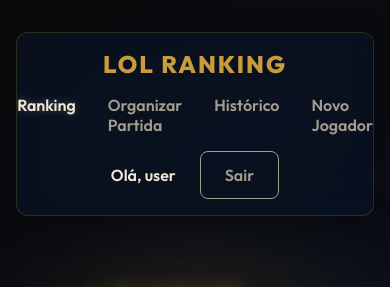
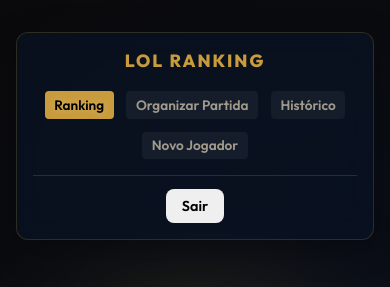
Before and after one commit to Laseury/ranking-baiuca, a React (Vite) app: page / in a window 390 px wide. Shown: the top 287 px of the page. Built offline with nearby package versions, Linux system fonts and the light colour scheme; no server answers; the database is empty; sample sign-in values are in the browser's storage.

Commit message:
feat: implement Navbar component and define global styles for application layout

```diff
--- a/src/components/Navbar.jsx
+++ b/src/components/Navbar.jsx
@@ -26,8 +26,8 @@
                 <Link to="/new-player" className={location.pathname === '/new-player' ? 'active' : ''}>Novo Jogador</Link>
             </div>
             <div className="nav-user">
-                <span>Olá, {user.email?.split('@')[0] || 'Usuário'}</span>
-                <button onClick={handleLogout} className="btn cancel-btn">Sair</button>
+                <span className="user-greeting">Olá, {user.email?.split('@')[0] || 'Usuário'}</span>
+                <button onClick={handleLogout} className="btn logout-btn">Sair</button>
             </div>
         </nav>
     );
--- a/src/index.css
+++ b/src/index.css
@@ -202,6 +202,17 @@
 .player-col {
   font-weight: 600;
   font-size: 1.1rem;
+}
+
+.player-link {
+  color: var(--text-main);
+  text-decoration: none;
+  transition: all 0.3s ease;
+}
+
+.player-link:hover {
+  color: var(--primary-color);
+  text-shadow: 0 0 10px var(--primary-glow);
 }
 
 .winrate-high {
@@ -648,21 +659,72 @@
 @media (max-width: 768px) {
   .navbar {
     flex-direction: column;
+    padding: 1rem;
+    gap: 1rem;
+    margin-bottom: 1.5rem;
+  }
+
+  .nav-brand {
+    margin-bottom: 0.2rem;
+  }
+
+  .nav-title {
+    font-size: 1.2rem;
+    text-align: center;
+  }
+
+  .nav-links {
+    gap: 0.8rem;
+    flex-wrap: wrap;
+    justify-content: center;
+    width: 100%;
+  }
+
+  .nav-links a {
+    font-size: 0.85rem;
+    padding: 0.3rem 0.6rem;
+    background: rgba(255, 255, 255, 0.05);
+    border-radius: 4px;
+  }
+
+  .nav-user {
+    width: 100%;
+    justify-content: center;
+    gap: 0.8rem;
+    font-size: 0.85rem;
+    border-top: 1px solid var(--glass-border);
+    padding-top: 0.8rem;
+  }
+
+  .history-header {
+    flex-direction: column;
+    gap: 1.5rem;
+    text-align: center;
+  }
+
+  .filters-container {
+    flex-direction: column;
     gap: 1rem;
     padding: 1rem;
   }
-  .history-header {
-    flex-direction: column;
-    gap: 1rem;
-    text-align: center;
+
+  .nav-links a.active {
+    background: var(--primary-color);
+    color: #000;
   }
-  .filters-container {
-    flex-direction: column;
-    gap: 1rem;
+
+  .user-greeting {
+    display: none;
   }
-  .dashboard-grid {
-    grid-template-columns: 1fr;
+
+  @media (max-width: 480px) {
+    .nav-user span { display: none; }
+    .nav-title { font-size: 1.1rem; }
   }
+
+  .rank-1 { background: rgba(255, 215, 0, 0.03) !important; }
+  .rank-2 { background: rgba(192, 192, 192, 0.03) !important; }
+  .rank-3 { background: rgba(205, 127, 50, 0.03) !important; }
 }
 
 /* Dashboard Styles */
@@ -1037,17 +1099,30 @@
   .table-container {
     overflow-x: auto;
     -webkit-overflow-scrolling: touch;
-    margin: 0 -1rem; /* Sangria negativa no mobile */
+    margin: 0 -1rem;
     padding: 0 1rem;
     border-radius: 0;
+    width: calc(100% + 2rem);
   }
 
   table {
-    min-width: 700px; /* Força o scroll horizontal para não amassar colunas */
+    min-width: 600px;
+  }
+
+  th, td {
+    padding: 0.8rem 0.6rem;
+    font-size: 0.8rem;
   }
 
   .player-col {
-    min-width: 150px;
+    min-width: 120px;
+  }
+
+  /* Ajuste para células com muito texto (Aliados/Oponentes) */
+  td:has(span), td {
+    max-width: 250px;
+    white-space: normal;
+    word-break: break-word;
   }
 }
 
```
